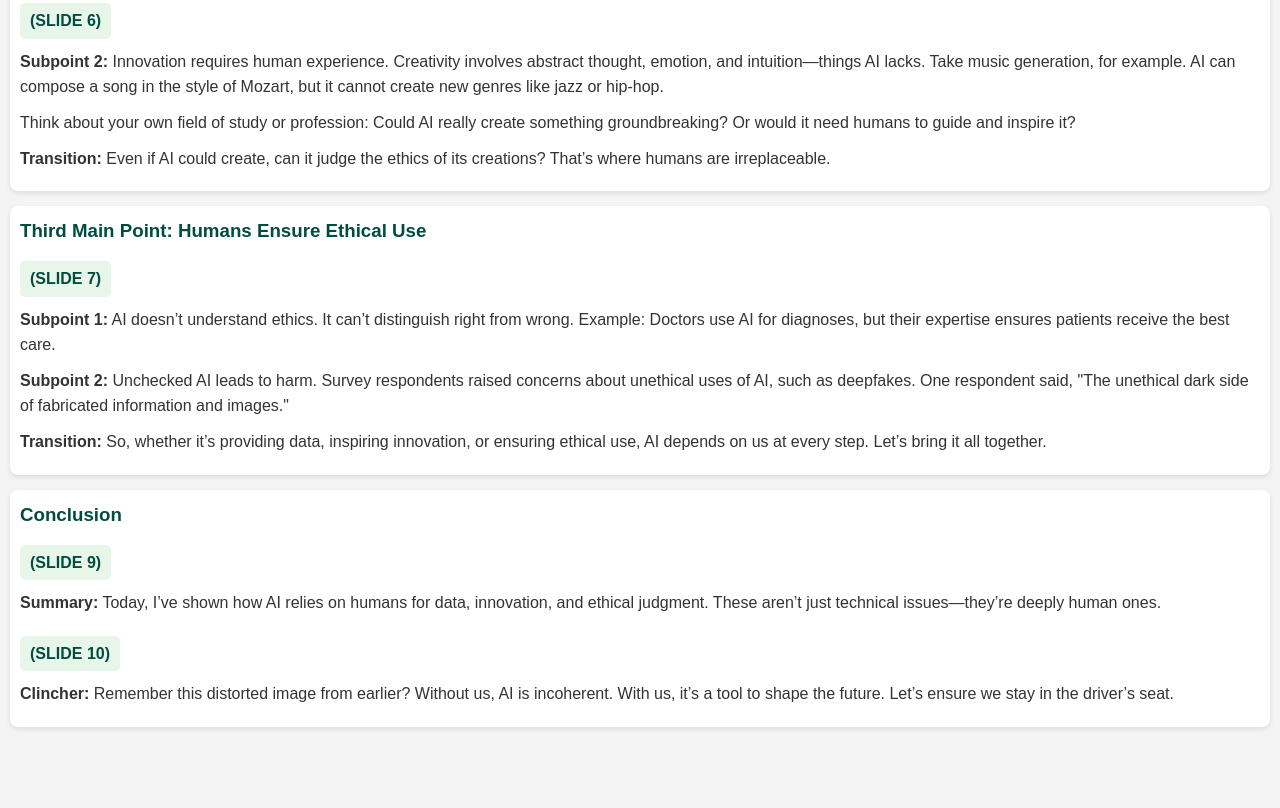
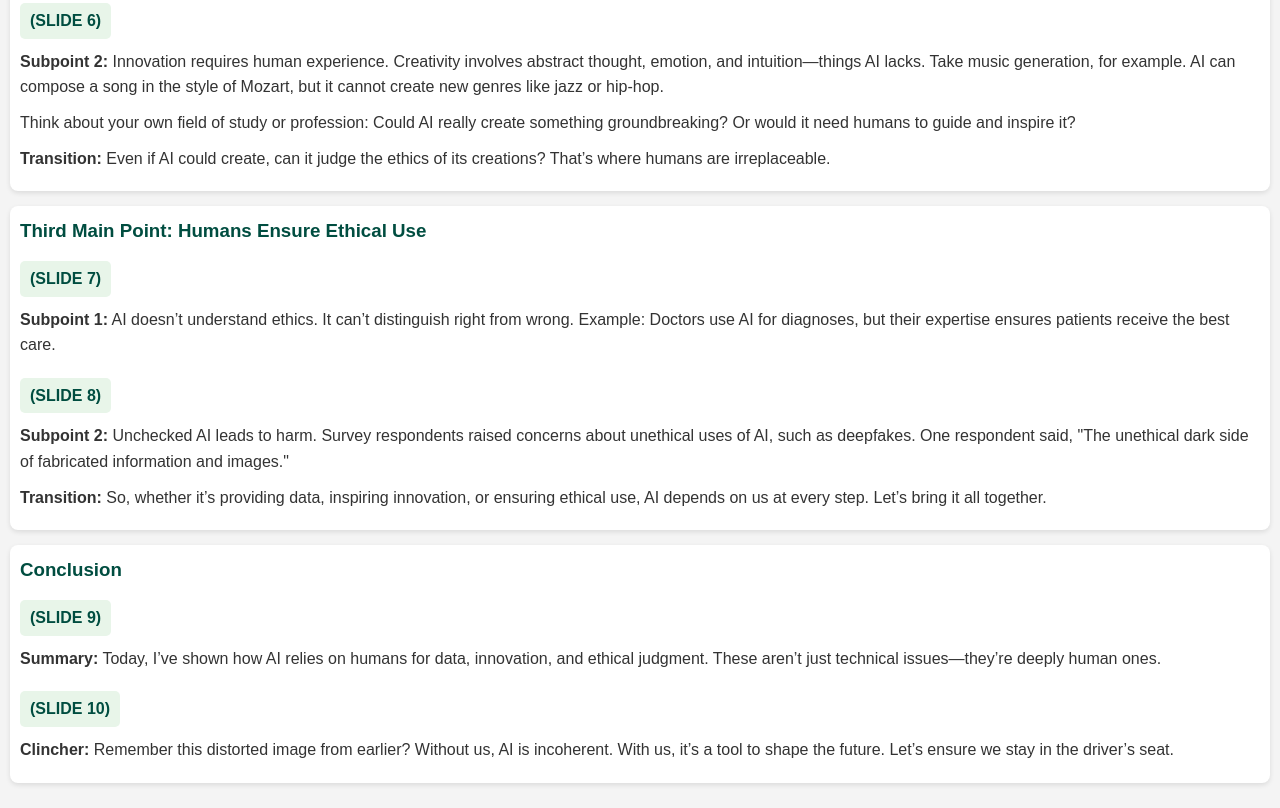
Before and after one commit to DuskTheDev/lol, a plain HTML site: page index.html in a window 1280 px wide. Shown: the part 1413-2221 px from the top of the page. Before the commit the page ends 2165 px from the top, so only its background shows below. Drawn offline with Linux system fonts and the light colour scheme.

Commit message:
Update index.html

```diff
--- a/index.html
+++ b/index.html
@@ -62,6 +62,7 @@
         <h3>Third Main Point: Humans Ensure Ethical Use</h3>
         <p class="slide-change">(SLIDE 7)</p>
         <p><strong>Subpoint 1:</strong> AI doesn’t understand ethics. It can’t distinguish right from wrong. Example: Doctors use AI for diagnoses, but their expertise ensures patients receive the best care.</p>
+        <p class="slide-change">(SLIDE 8)</p>
         <p><strong>Subpoint 2:</strong> Unchecked AI leads to harm. Survey respondents raised concerns about unethical uses of AI, such as deepfakes. One respondent said, "The unethical dark side of fabricated information and images."</p>
         <p><strong>Transition:</strong> So, whether it’s providing data, inspiring innovation, or ensuring ethical use, AI depends on us at every step. Let’s bring it all together.</p>
     </section>
```
